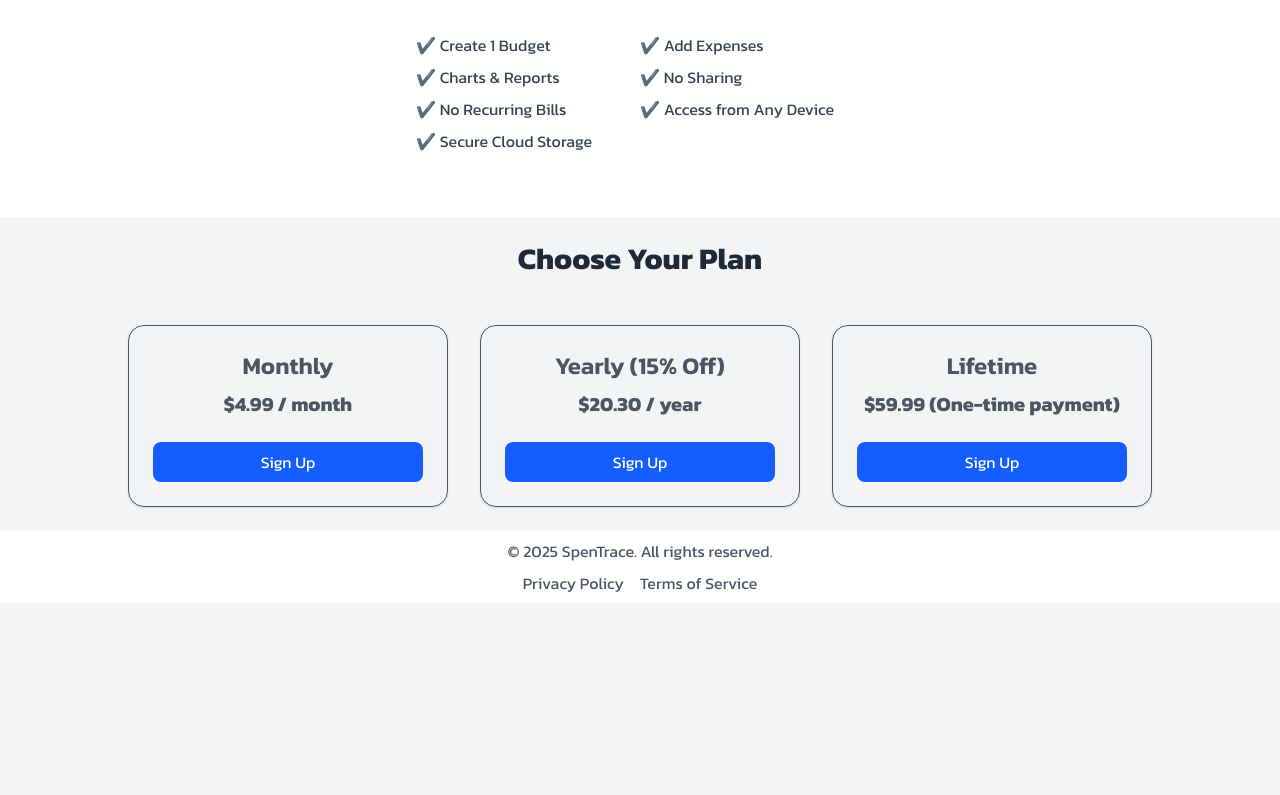
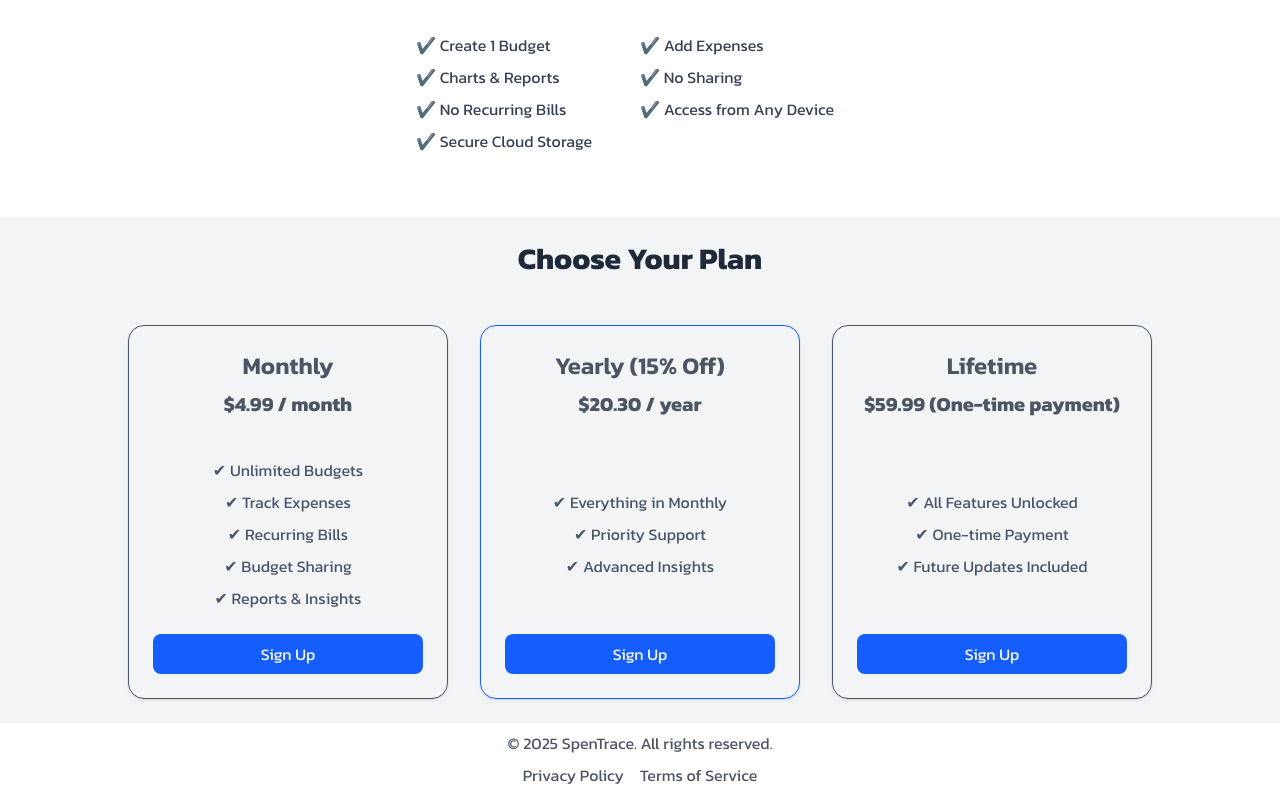
Before and after one commit to Bernard-Calma/spentrace, a Next.js app: page / in a window 1280 px wide. Shown: the part 1329-2124 px from the top of the page. Before the commit the page ends 1932 px from the top, so only its background shows below. Built offline with nearby package versions, Linux system fonts and the light colour scheme.

Commit message:
feat(Plans): Features
Add features to PlanSection

```diff
--- a/app/components/PlanSection.tsx
+++ b/app/components/PlanSection.tsx
@@ -4,16 +4,33 @@ const PlanSection = () => {
       name: "Monthly",
       price: "$4.99 / month",
       priceId: "price_1Rg05cQx9Tvdr5ymNn8vzfo4",
+      features: [
+        "Unlimited Budgets",
+        "Track Expenses",
+        "Recurring Bills",
+        "Budget Sharing",
+        "Reports & Insights",
+      ],
     },
     {
       name: "Yearly (15% Off)",
       price: "$20.30 / year",
       priceId: "price_1Rg07yQx9Tvdr5ymbtZU7Ucg",
+      features: [
+        "Everything in Monthly",
+        "Priority Support",
+        "Advanced Insights",
+      ],
     },
     {
       name: "Lifetime",
       price: "$59.99 (One-time payment)",
       priceId: "price_1Rg08YQx9Tvdr5ymynfcm5HD",
+      features: [
+        "All Features Unlocked",
+        "One-time Payment",
+        "Future Updates Included",
+      ],
     },
   ];
   return (
@@ -22,14 +39,22 @@ const PlanSection = () => {
         Choose Your Plan
       </h3>
       <div className="grid md:grid-cols-3 gap-8 max-w-5xl mx-auto">
-        {/* Free Plan */}
-        {plans.map((plan) => (
+        {plans.map((plan, index) => (
           <div
             key={plan.priceId}
-            className="border rounded-2xl shadow p-6 flex flex-col items-center text-center"
+            className={`border rounded-2xl shadow p-6 flex flex-col items-center justify-between text-center transition hover:shadow-lg ${
+              index === 1 ? "border-blue-600" : ""
+            }`}
           >
-            <h4 className="text-2xl font-semibold mb-2">{plan.name}</h4>
-            <p className="text-xl font-bold mb-6">{plan.price}</p>
+            <div className="mb-4">
+              <h4 className="text-2xl font-semibold mb-2">{plan.name}</h4>
+              <p className="text-xl font-bold mb-6">{plan.price}</p>
+            </div>
+            <ul className="text-gray-600 mb-6 space-y-2">
+              {plan.features.map((feature, i) => (
+                <li key={i}>✔ {feature}</li>
+              ))}
+            </ul>
             <a
               href="/register"
               className="w-full py-2 bg-blue-600 text-white rounded-lg hover:bg-blue-700 transition"
```
